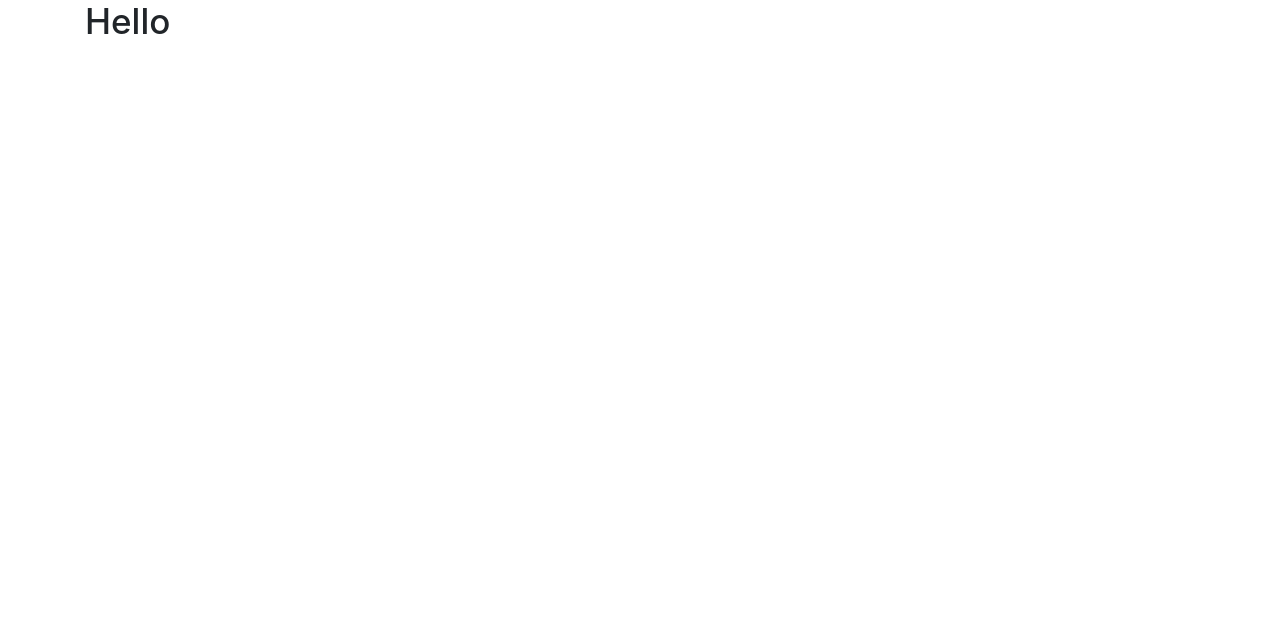
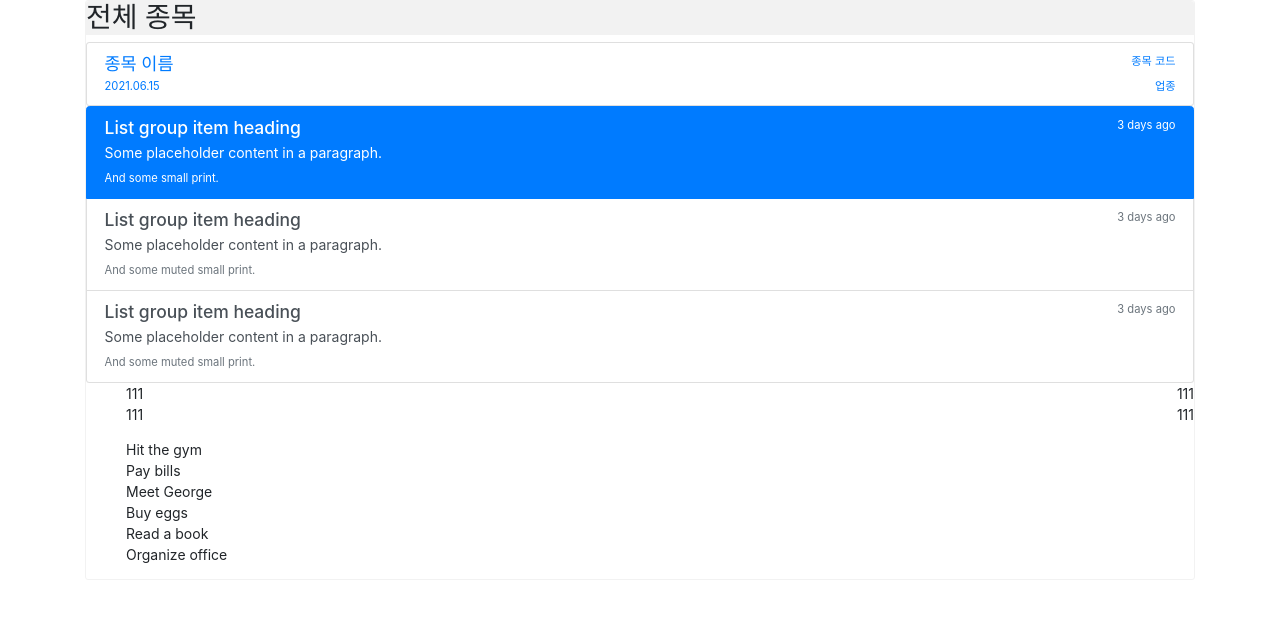
Before and after one commit to Park-Joyeong/SIEVE, a Django app: page /interest/edit in a window 1280 px wide. Before the commit the part shown is almost empty. Shown: the top 619 px of the page. Run offline with Django 3.2, Linux system fonts and the light colour scheme; some libraries are stand-ins or nearby versions.

Commit message:
Making Html..

```diff
--- /dev/null
+++ b/sieve/sieve/static/autostock/css/autostock.css
@@ -0,0 +1,11 @@
+.upper-left-span {
+
+}
+.upper-right-span {
+  float: right;
+}
+.lower-left-span {
+}
+.lower-right-span {
+  float: right;
+}
--- a/sieve/sieve/templates/autostock/interest_edit.html
+++ b/sieve/sieve/templates/autostock/interest_edit.html
@@ -17,16 +17,92 @@
 
     <!-- css -->
     <link rel="stylesheet" href="{% static 'base/css/base.css' %}" />
-    <!-- <link rel="stylesheet" href="{% static 'account/css/signup.css' %}" /> -->
+    <link rel="stylesheet" href="{% static 'autostock/css/autostock.css' %}" />
     <title>Sieve</title>
 </head>
 
 <body>
     <div class="container">
         <div class="wrapper">
-          <h1>Hello</h1>
-        </div>
-    </div>
+            <div id="" class="" style="border: 1px solid rgba(238, 238, 238, 0.75);
+            box-sizing: border-box;
+            border-radius: 3px;">
+                <h2 style="background: rgba(238, 238, 238, 0.75);
+                border-radius: 3px 3px 0px 0px;">전체 종목</h2>
+
+
+
+                <div class="list-group">
+                    <a href="#" class="list-group-item">
+                        <div class="d-flex w-100 justify-content-between">
+                            <h5 class="mb-1">종목 이름</h5>
+                            <small>종목 코드</small>
+                        </div>
+                        <div class="d-flex w-100 justify-content-between">
+                            <small>2021.06.15</small>
+                            <small>업종</small>
+                        </div>
+                    </a>
+                </div>
+
+
+
+
+
+                <div class="list-group">
+                    <a href="#" class="list-group-item list-group-item-action active">
+                        <div class="d-flex w-100 justify-content-between">
+                            <h5 class="mb-1">List group item heading</h5>
+                            <small>3 days ago</small>
+                        </div>
+                        <p class="mb-1">Some placeholder content in a paragraph.</p>
+                        <small>And some small print.</small>
+                    </a>
+                    <a href="#" class="list-group-item list-group-item-action">
+                        <div class="d-flex w-100 justify-content-between">
+                            <h5 class="mb-1">List group item heading</h5>
+                            <small class="text-muted">3 days ago</small>
+                        </div>
+                        <p class="mb-1">Some placeholder content in a paragraph.</p>
+                        <small class="text-muted">And some muted small print.</small>
+                    </a>
+                    <a href="#" class="list-group-item list-group-item-action">
+                        <div class="d-flex w-100 justify-content-between">
+                            <h5 class="mb-1">List group item heading</h5>
+                            <small class="text-muted">3 days ago</small>
+                        </div>
+                        <p class="mb-1">Some placeholder content in a paragraph.</p>
+                        <small class="text-muted">And some muted small print.</small>
+                    </a>
+                </div>
+
+
+
+
+
+                <ul id="" style="list-style-type: none;">
+                    <li>
+                        <div>
+                            <span class="upper-left-span">111</span>
+                            <span class="upper-right-span">111</span>
+                        </div>
+                        <div>
+                            <span class="lower-left-span">111</span>
+                            <span class="lower-right-span">111</span>
+                        </div>
+                    </li>
+                </ul>
+                <ul id="" style="list-style-type: none;">
+                    <li>Hit the gym</li>
+                    <li class="checked">Pay bills</li>
+                    <li>Meet George</li>
+                    <li>Buy eggs</li>
+                    <li>Read a book</li>
+                    <li>Organize office</li>
+                </ul>
+            </div>
+        </div> <!-- End of .wrapper-->
+    </div> <!-- End of .container-->
 </body>
 
 </html>
```
